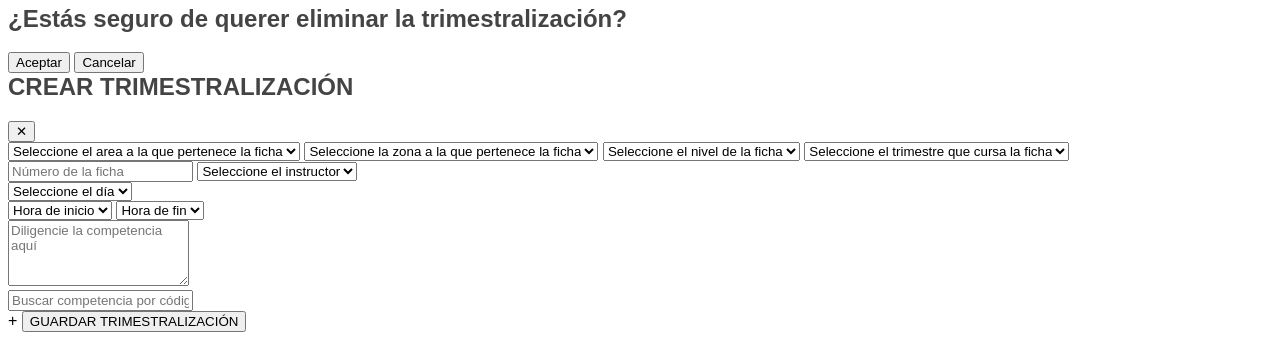
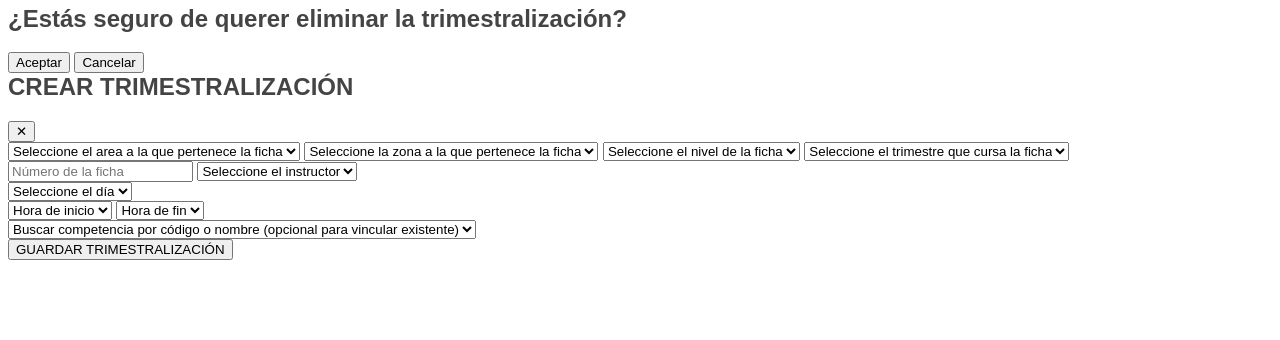
Before and after one commit to Jhonatan1217/proyecto-0-, a PHP site: template src/views/register_tables.php in a window 1280 px wide. Shown: the part 4744-5084 px from the top of the page. After the commit the page ends 5004 px from the top, so only its background shows below. Run offline with PHP 8.4, Linux system fonts and the light colour scheme; the template is opened without the code that fills it, so the values that code supplies are empty; some libraries are stand-ins or nearby versions.

Commit message:
feat(corregimos la funcionalidad del nuevo boton del formulario de trimeztralizacion)

```diff
--- a/config/database.php
+++ b/config/database.php
@@ -2,7 +2,7 @@
 $host = 'localhost';
 $dbname = 'proyecto_0';
 $user = 'root';
-$pass = '123456'; //contraseña de la base de datos
+$pass = ''; //contraseña de la base de datos
 
 try {
     $conn = new PDO("mysql:host=$host;dbname=$dbname;charset=utf8", $user, $pass);
--- a/src/assets/js/formulario_trimestralizacion.js
+++ b/src/assets/js/formulario_trimestralizacion.js
@@ -13,30 +13,41 @@ if (!window.TRIMESTRALIZACION_INIT) {
       timerProgressBar: true
     });
 
-    // ------- Autocomplete competencias (poblado desde servidor) -------
+// ------- Autocomplete competencias (versión para SELECT) -------
 const COMPETENCIAS_API = `${(window.BASE_URL || '')}src/controllers/CompetenciaController.php?accion=listar`;
 let COMP_CACHE = [];
 
 async function cargarCompetenciasDatalist() {
-      const datalist = document.getElementById('listaCompetencias');
-      if (!datalist) return;
+  const select = document.getElementById('descripcion'); // <-- antes era datalist
+  if (!select) return;
+
   try {
     const res = await fetch(COMPETENCIAS_API, { cache: 'no-store' });
     const json = await res.json();
     const arr = Array.isArray(json) ? json : (Array.isArray(json.data) ? json.data : []);
     COMP_CACHE = arr;
-        datalist.innerHTML = '';
+
+    // limpiamos pero dejamos el placeholder inicial
+    select.innerHTML = `
+      <option value="">
+        Buscar competencia por código o nombre (opcional para vincular existente)
+      </option>
+    `;
+
     arr.forEach(c => {
-          // opción legible: "id | código | nombre"
-          const label = `${c.id_competencia ?? c.id ?? ''} | ${c.codigo_competencia ?? c.codigo ?? ''} | ${c.nombre_competencia ?? c.nombre ?? c.descripcion ?? ''}`;
+      const id = c.id_competencia ?? c.id ?? '';
+      const codigo = c.codigo_competencia ?? c.codigo ?? '';
+      const nombre = c.nombre_competencia ?? c.nombre ?? c.descripcion ?? '';
+      const label = `${id} | ${codigo} | ${nombre}`;
+
       const opt = document.createElement('option');
-          opt.value = label;
-          opt.dataset.id = c.id_competencia ?? c.id ?? '';
-          datalist.appendChild(opt);
+      opt.value = id;         // <-- ahora value es el ID REAL
+      opt.textContent = label;
+      select.appendChild(opt);
     });
+
   } catch (err) {
-        // silencioso, no rompemos el formulario si falla
-        console.warn("No se pudieron cargar competencias para autocomplete:", err);
+    console.warn("No se pudieron cargar competencias:", err);
   }
 }
 
--- a/src/views/register_tables.php
+++ b/src/views/register_tables.php
@@ -284,20 +284,20 @@ try {
                 <?php endfor; ?>
               </select>
             </div>
+            <!-- Autocomplete para vincular competencia existente (id_competencia) -->
+<div class="relative">
+  <select
+    id="descripcion"
+    name="descripcion"
+    class="select-chev form-field w-full h-12 px-4 text-[13px] rounded-xl border-0 outline-none bg-white shadow placeholder-gray-400 sm:px-4 lg:px-6 sm:text-sm"
+  >
+    <option value="">Buscar competencia por código o nombre (opcional para vincular existente)</option>
+  </select>
 
-            <textarea name="descripcion" id="descripcion" rows="4" placeholder="Diligencie la competencia aquí"
-              class="form-field form-field--textarea w-full min-h-[90px] px-4 pr-12 text-[13px] py-3 rounded-xl border-0 outline-none bg-white resize-none shadow placeholder-gray-400 sm:px-4 lg:px-6 sm:text-sm"></textarea>
+  <!-- Hidden que enviará el id_competencia -->
+  <input type="hidden" name="id_competencia" id="id_competencia_input" value="">
+</div>
 
-            <!-- Autocomplete para vincular competencia existente (id_competencia) -->
-            <div class="relative">
-              <input id="competencia_autocomplete" name="competencia_autocomplete" list="listaCompetencias"
-                placeholder="Buscar competencia por código o nombre (opcional para vincular existente)"
-                class="w-full h-12 px-4 text-[13px] rounded-xl border-0 outline-none bg-white shadow placeholder-gray-400 sm:px-4 lg:px-6 sm:text-sm" />
-              <datalist id="listaCompetencias"></datalist>
-              <!-- Hidden que enviará el id_competencia (si se selecciona una existente) -->
-              <input type="hidden" name="id_competencia" id="id_competencia_input" value="">
-            </div>
-+
             <button type="submit"
               class="w-full h-12 bg-[#0b2d5b] text-white rounded-lg text-sm lg:text-base font-semibold hover:bg-[#082244] transition-colors">
               GUARDAR TRIMESTRALIZACIÓN
```
Lines whose indentation alone changed are shown as unchanged.
